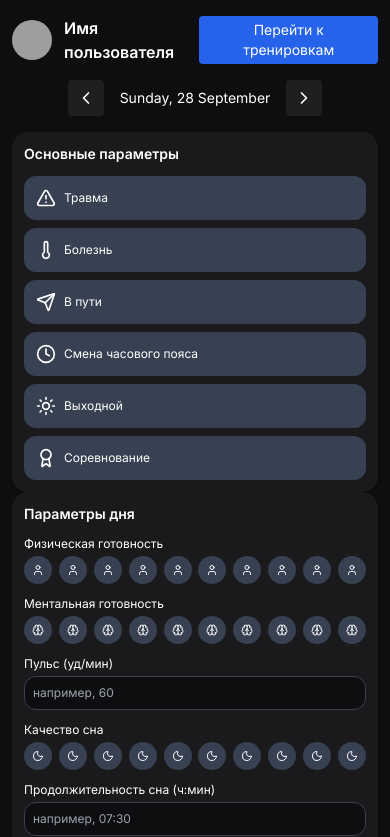
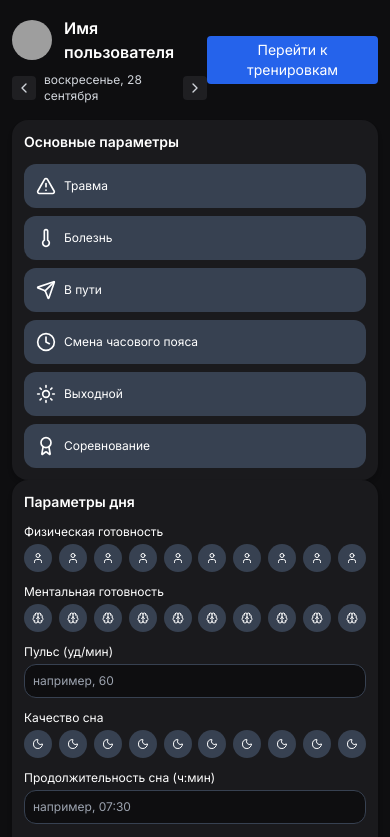
Before and after one commit to mbaliabin/dagbook-test, a React (Vite) app in the folder fasx-frontend/: page /daily in a window 390 px wide. Shown: the top 837 px of the page. Built offline with nearby package versions, Linux system fonts and the light colour scheme; grey boxes are pictures that could not be loaded.

Commit message:
Доработка DailyParametersMobile.tsx 5

```diff
--- a/fasx-frontend/src/pages/DailyParametersMobile.tsx
+++ b/fasx-frontend/src/pages/DailyParametersMobile.tsx
@@ -1,10 +1,11 @@
 import { useState, useEffect } from "react";
 import {
-  Home, BarChart3, ClipboardList, CalendarDays,
   User, Brain, Moon, AlertTriangle, Thermometer, Send, Clock, Sun, Award,
   ChevronLeft, ChevronRight
 } from "lucide-react";
 import dayjs from "dayjs";
+import 'dayjs/locale/ru'; // для русской локали
+dayjs.locale('ru');
 
 export default function DailyParametersMobile() {
   const [mainParam, setMainParam] = useState<string | null>(null);
@@ -15,10 +16,8 @@ export default function DailyParametersMobile() {
   const [sleepDuration, setSleepDuration] = useState("");
   const [comment, setComment] = useState("");
 
-  // Добавляем selectedDate для навигации по дням
+  // Навигация по дням
   const [selectedDate, setSelectedDate] = useState(dayjs());
-
-  const today = selectedDate.format("dddd, DD MMMM");
 
   useEffect(() => {
     const saved = localStorage.getItem("dailyParameters");
@@ -78,7 +77,6 @@ export default function DailyParametersMobile() {
     </button>
   );
 
-  // Функции для листания дней
   const prevDay = () => setSelectedDate(prev => prev.subtract(1, "day"));
   const nextDay = () => setSelectedDate(prev => prev.add(1, "day"));
 
@@ -87,26 +85,29 @@ export default function DailyParametersMobile() {
 
       {/* Верхний блок с аватаром и кнопкой тренировки */}
       <div className="flex items-center justify-between mb-4">
-        <div className="flex items-center gap-3">
-          <img src="/profile.jpg" alt="Avatar" className="w-10 h-10 rounded-full" />
-          <h2 className="text-base font-semibold">Имя пользователя</h2>
+        <div className="flex flex-col">
+          <div className="flex items-center gap-3">
+            <img src="/profile.jpg" alt="Avatar" className="w-10 h-10 rounded-full" />
+            <h2 className="text-base font-semibold">Имя пользователя</h2>
+          </div>
+
+          {/* Компактная навигация по дням под именем */}
+          <div className="flex items-center gap-2 mt-2 text-xs text-gray-300">
+            <button onClick={prevDay} className="p-1 rounded bg-[#1f1f22]">
+              <ChevronLeft className="w-4 h-4" />
+            </button>
+            <span>{selectedDate.format("dddd, DD MMMM")}</span>
+            <button onClick={nextDay} className="p-1 rounded bg-[#1f1f22]">
+              <ChevronRight className="w-4 h-4" />
+            </button>
+          </div>
         </div>
+
         <button
           onClick={() => window.location.href = "/profile"}
           className="bg-blue-600 hover:bg-blue-700 text-white px-3 py-1 rounded text-sm"
         >
           Перейти к тренировкам
-        </button>
-      </div>
-
-      {/* Навигация по дням */}
-      <div className="flex items-center justify-center gap-4 mb-4">
-        <button onClick={prevDay} className="p-2 rounded bg-[#1f1f22]">
-          <ChevronLeft className="w-5 h-5" />
-        </button>
-        <span className="text-white text-sm sm:text-base">{today}</span>
-        <button onClick={nextDay} className="p-2 rounded bg-[#1f1f22]">
-          <ChevronRight className="w-5 h-5" />
         </button>
       </div>
 
```
